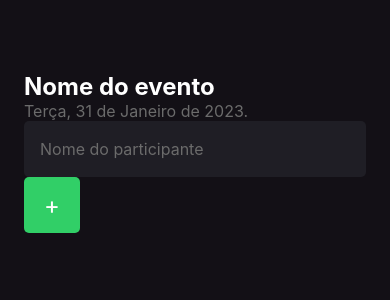
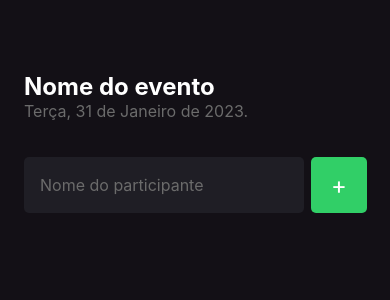
Before and after one commit to EngJao89/imhere, a React Native app: screen / in a window 390 px wide. Shown: the top 300 px of the page. Built offline with nearby package versions, Linux system fonts and the light colour scheme.

Commit message:
feat(09-form): implementa form de home e alinhamento de componentes

```diff
--- a/src/screens/Home/index.tsx
+++ b/src/screens/Home/index.tsx
@@ -20,6 +20,7 @@ export function Home(){
       Terça, 31 de Janeiro de 2023.
     </Text>
 
+    <View style={styles.form}>
       <TextInput
         style={styles.input}
         placeholder="Nome do participante"
@@ -35,5 +36,6 @@ export function Home(){
         </Text>
       </TouchableOpacity>
     </View>
+  </View>
   )
 }
--- a/src/screens/Home/styles.ts
+++ b/src/screens/Home/styles.ts
@@ -17,12 +17,14 @@ export const styles = StyleSheet.create ({
     fontSize: 16
   },
   input: {
+    flex: 1,
     height: 56,
     backgroundColor: '#1F1E25',
     borderRadius: 5,
     color: '#FDFCFE',
     padding: 16,
-    fontSize: 16
+    fontSize: 16,
+    marginRight: 7
   },
   buttonText: {
     color: '#FFF',
@@ -35,5 +37,11 @@ export const styles = StyleSheet.create ({
     backgroundColor: '#31CF67',
     alignItems: 'center',
     justifyContent: 'center'
+  },
+  form: {
+    width: '100%',
+    flexDirection: 'row',
+    marginTop: 36,
+    marginBottom: 42
   }
 })
```
Lines whose indentation alone changed are shown as unchanged.
